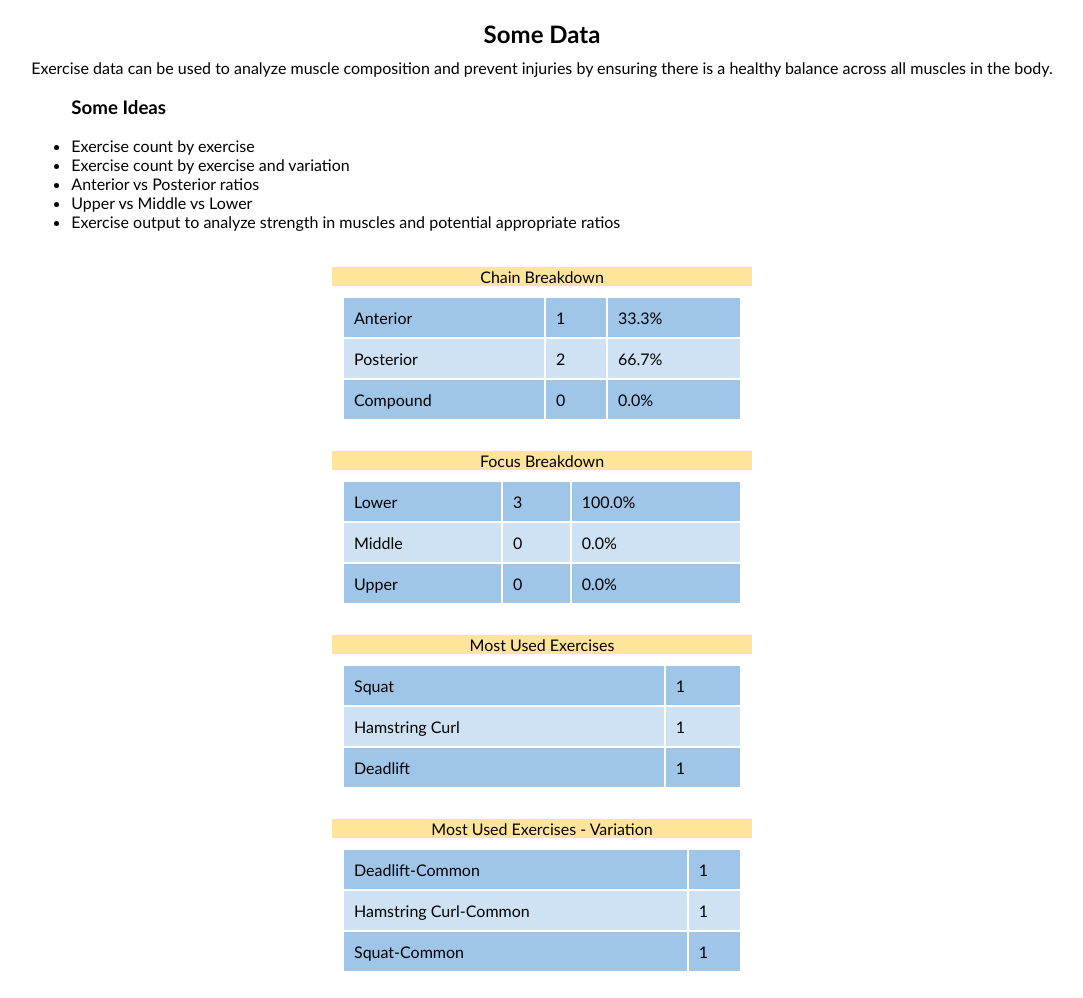
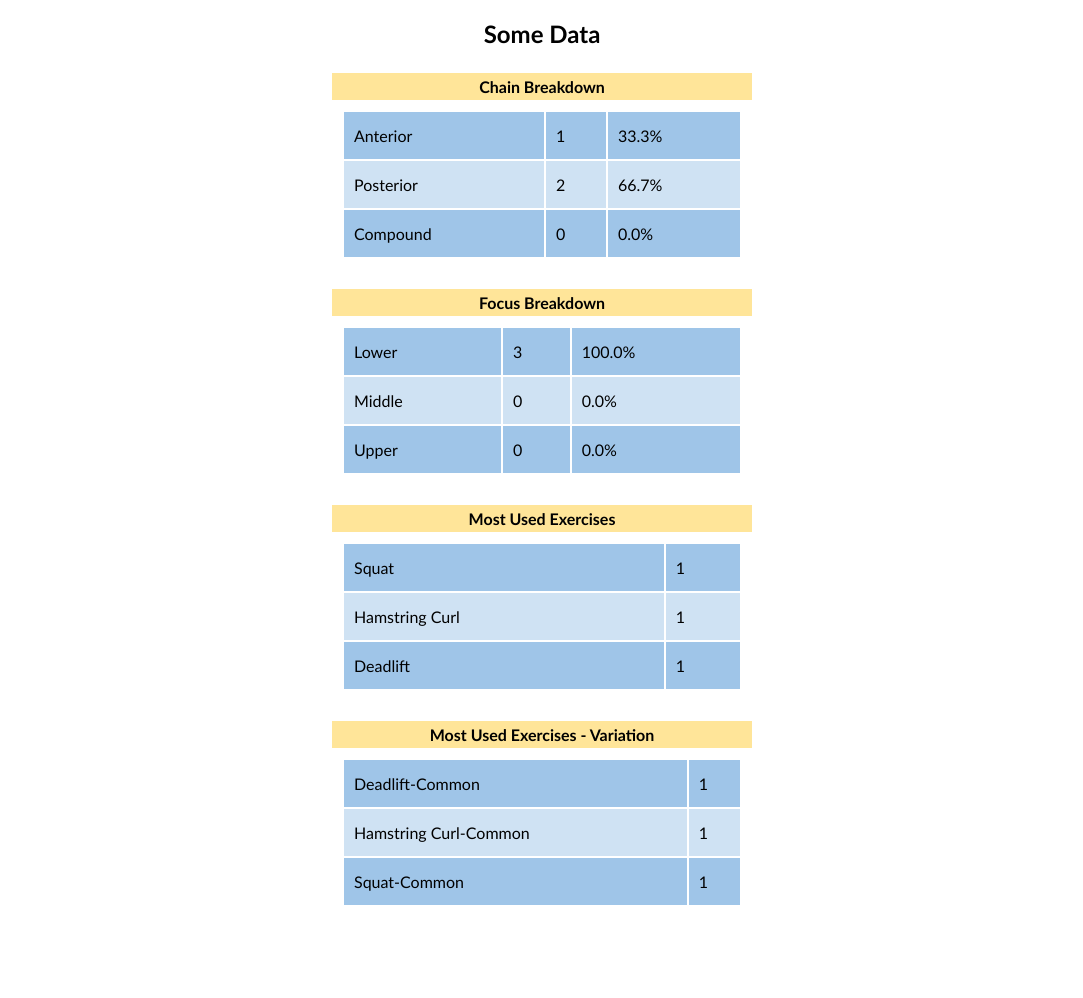
Before and after one commit to cmonrinski/strongblox, a Flask app: page /data in a window 1280 px wide. Shown: the part 36-1034 px from the top of the page, without its empty margins (98-1181 px from the left). After the commit the page ends 941 px from the top, so only its background shows below. Run offline with Flask 2, Linux system fonts and the light colour scheme; a user stored in the database is signed in; data comes from the database, SQL or seed files in the repository; some libraries are stand-ins or nearby versions.

Commit message:
layout improvements to exercise table

```diff
--- a/app.py
+++ b/app.py
@@ -98,6 +98,7 @@ def index():
 @login_required
 def data():
 
+    """" SQLite section """
     # Display all equipments in database from SQLite on equipment.html
     db = sqlite3.connect("workouts.db")
     db.row_factory = sqlite3.Row
@@ -111,27 +112,17 @@ def data():
     cur.execute("SELECT exercise || '-' || variation AS exercise_variation, COUNT(*) AS count FROM routines WHERE user_id = ? GROUP BY exercise || '-' || variation ORDER BY COUNT(exercise) desc, exercise", (session["user_id"],))
     variation_count = cur.fetchall()
 
-    """
-
-    SELECT e.chain, count(*) AS count
-    FROM exercises e
-    JOIN routines r ON e.exercise = r.exercise AND e.variation = r.variation
-    WHERE r.user_id = 1
-    GROUP BY e.chain;
-
-    SELECT r.exercise || '-' || r.variation AS exercise_variation, e.chain
-    FROM exercises e
-    JOIN routines r ON e.exercise = r.exercise AND e.variation = r.variation
-    WHERE r.user_id = 1;
-
-    SELECT exercise FROM routines WHERE user_id = 1;
-
-    """
-
     # Get chain data together
     cur.execute("SELECT e.chain, count(*) AS count FROM exercises e JOIN routines r ON e.exercise = r.exercise AND e.variation = r.variation WHERE r.user_id = ? GROUP BY e.chain;", (session["user_id"],))
     chain_temp = cur.fetchall()
 
+    # Get Focuses data together
+    cur.execute("SELECT e.focus, count(*) AS count FROM exercises e JOIN routines r ON e.exercise = r.exercise AND e.variation = r.variation WHERE r.user_id = ? GROUP BY e.focus;", (session["user_id"],))
+    focus_temp = cur.fetchall()
+
+    db.close()
+
+    """ Chain Count Setion """
     # Define chain count dict and set all values to 0
     chain_count = {}
     chain_total_count = 0
@@ -152,30 +143,8 @@ def data():
         chain_percent = 100 * (float(chain_count[chain]) / float(chain_total_count))
         chain_count[chain] = [chain_count[chain], chain_percent]
 
-
-    """
-
-    SELECT e.focus, count(*) AS count FROM exercises e
-    JOIN routines r ON e.exercise = r.exercise AND e.variation = r.variation
-    WHERE r.user_id = 1
-    GROUP BY e.focus;
-
-    SELECT e.exercise, e.focus AS count FROM exercises e
-    JOIN routines r ON e.exercise = r.exercise AND e.variation = r.variation
-    WHERE r.user_id = 1;
-
-    SELECT e.focus, e.exercise, count(*) AS count FROM exercises e
-    JOIN routines r ON e.exercise = r.exercise AND e.variation = r.variation
-    WHERE r.user_id = 1
-    GROUP BY e.focus;
-
-
-    """
-
-    # Get Focuses data together
-    cur.execute("SELECT e.focus, count(*) AS count FROM exercises e JOIN routines r ON e.exercise = r.exercise AND e.variation = r.variation WHERE r.user_id = ? GROUP BY e.focus;", (session["user_id"],))
-    focus_temp = cur.fetchall()
-
+    """ Focus Count Section """
+    # Define focus count dict and set all values to 0
     focus_count = {}
     focus_total_count = 0
 
@@ -195,9 +164,12 @@ def data():
         focus_percent = 100 * (float(focus_count[focus]) / float(focus_total_count))
         focus_count[focus] = [focus_count[focus], focus_percent]
 
+
     # Get Antirotation data together
 
     # Get strength data (will probably need to create strenght value of each exercise and a recency value (like last 30 days))
+
+
 
     return render_template("data.html", exercise_count=exercise_count, variation_count=variation_count, chain_count=chain_count, focus_count=focus_count)
 
@@ -271,7 +243,27 @@ def exercises():
         cur.execute("SELECT * FROM exercises WHERE user_id IS NULL OR user_id = ? ORDER BY exercise", (session["user_id"],))
         exercises = cur.fetchall()
 
-        return render_template("exercises.html", exercises=exercises, muscles=muscles, chains=CHAINS, focuses=FOCUSES, antirotations=ANTIROTATIONS)
+        cur.execute("SELECT DISTINCT exercise FROM exercises WHERE user_id IS NULL OR user_id = ? ORDER BY exercise", (session["user_id"],))
+        distinct_exercises = cur.fetchall()
+
+        db.close()
+
+        return render_template("exercises.html", distinct_exercises=distinct_exercises, exercises=exercises, muscles=muscles, chains=CHAINS, focuses=FOCUSES, antirotations=ANTIROTATIONS)
+
+
+@app.route("/history")
+@login_required
+def history():
+
+    db = sqlite3.connect("workouts.db")
+    db.row_factory = sqlite3.Row
+    cur = db.cursor()
+
+    # Display all routines in database from SQLite on history.html
+    cur.execute("SELECT * FROM routines WHERE user_id IS NULL OR user_id = ? ORDER BY routine_id DESC", (session["user_id"],))
+    routines = cur.fetchall()
+
+    return render_template("history.html", routines=routines)
 
 
 @app.route("/muscles", methods=["GET", "POST"])
@@ -302,21 +294,6 @@ def muscles():
         muscles = cur.fetchall()
 
         return render_template("muscles.html", muscles=muscles)
-
-
-@app.route("/history")
-@login_required
-def history():
-
-    db = sqlite3.connect("workouts.db")
-    db.row_factory = sqlite3.Row
-    cur = db.cursor()
-
-    # Display all routines in database from SQLite on history.html
-    cur.execute("SELECT * FROM routines WHERE user_id IS NULL OR user_id = ? ORDER BY routine_id DESC", (session["user_id"],))
-    routines = cur.fetchall()
-
-    return render_template("history.html", routines=routines)
 
 
 @app.route("/routine", methods=["GET", "POST"])
--- a/static/styles.css
+++ b/static/styles.css
@@ -220,18 +242,45 @@ input {
   transition: 0.4s;
 }
 
+/* Style the accordion panel. Note: hidden by default */
+#index-welcome .panel {
+  background-color: white;
+  display: none;
+  overflow: hidden;
+}
+
+.tab-div {
+  width: 500px;
+}
+
+.tab .active {
+  background-color: orange;
+}
+
+#table-simple {
+  margin: 10px;
+  width: 90vw;
+  max-width: 400px;
+}
+
+#table-simple td {
+  padding: 10px;
+  line-height: 27px;
+}
+
+#table-simple tbody > tr:nth-child(even) {
+  background-color: #cfe2f3;
+}
+
+#table-simple tbody > tr:nth-child(odd) {
+  background-color: #9fc5e8;
+}
+
 /* Add a background color to the button if it is clicked on (add the .active class with JS), and when you move the mouse over it (hover) */
 .highlight {
   background-color: #6fa8dc;
 }
 
-/* Style the accordion panel. Note: hidden by default */
-.panel {
-  padding: 0 18px;
-  background-color: white;
-  display: none;
-  overflow: hidden;
-}
 
 /* Timer */
 .timer-widget {
@@ -396,7 +481,9 @@ input {
 
 .history-calendar {
   text-align: center;
+  font-weight: bold;
   background-color: #ffe599;
+  line-height: 27px;
 }
 
 #table-history {
--- a/templates/data.html
+++ b/templates/data.html
@@ -9,17 +9,9 @@
 <div class="container">
     <div class="section">
         <h2>Some Data</h2>
-        <p>Exercise data can be used to analyze muscle composition and prevent injuries by ensuring there is a healthy balance across all muscles in the body.</p>
-        <ul><h3>Some Ideas</h3>
-            <li>Exercise count by exercise</li>
-            <li>Exercise count by exercise and variation</li>
-            <li>Anterior vs Posterior ratios</li>
-            <li>Upper vs Middle vs Lower</li>
-            <li>Exercise output to analyze strength in muscles and potential appropriate ratios</li>
-        </ul>
     </div>
     <div class="section data">
-        <table id="table-exercises">
+        <table id="table-simple">
             <div>
                 <p class="history-calendar">Chain Breakdown</p>
             </div>
@@ -36,7 +28,7 @@
         </table>
     </div>
     <div class="section data">
-        <table id="table-exercises">
+        <table id="table-simple">
             <div>
                 <p class="history-calendar">Focus Breakdown</p>
             </div>
@@ -53,7 +45,7 @@
         </table>
     </div>
     <div class="section data">
-        <table id="table-exercises">
+        <table id="table-simple">
             <div>
                 <p class="history-calendar">Most Used Exercises</p>
             </div>
@@ -69,7 +61,7 @@
         </table>
     </div>
     <div class="section data">
-        <table id="table-exercises">
+        <table id="table-simple">
             <div>
                 <p class="history-calendar">Most Used Exercises - Variation</p>
             </div>
--- a/templates/routine.html
+++ b/templates/routine.html
@@ -3,7 +3,7 @@
 {% block body %}
     <div class="container">
         <div class="section interactive">
-            <h2>Routine</h2>
+            <h2>Tabata Routine</h2>
 
             <form action="/routine" method="post" id="routine-form">
                 <div class="routine-header">
```
Also changed, not shown: other parts of static/styles.css (+63 -5 lines), static/accordion.js (added, +20 -0 lines), static/tabs.js (added, +23 -0 lines), templates/exercises.html (+25 -7 lines), templates/index.html (+21 -10 lines), 6 other files.
